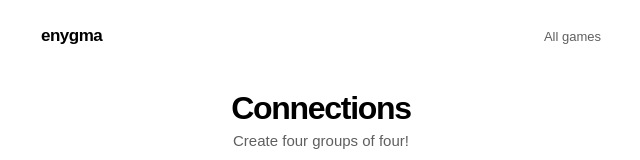
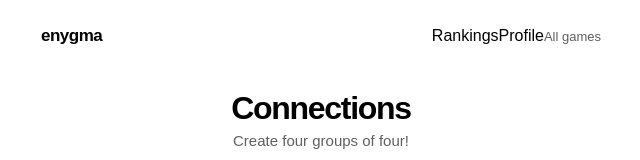
Before and after one commit to enygmaticism/enygma, a plain HTML site: page connections.html in a window 1280 px wide. Shown: the top 160 px of the page, without its empty margins (319-959 px from the left). Drawn offline with Linux system fonts and the light colour scheme; no server answers.

Commit message:
Add player navigation to Connections

```diff
--- a/connections.html
+++ b/connections.html
@@ -10,7 +10,7 @@
   <main class="connections-shell">
     <header class="connections-header">
       <a class="connections-brand" href="index.html">enygma</a>
-      <a class="connections-back" href="index.html">All games</a>
+      <nav class="connections-nav"><a href="rankings.html">Rankings</a><a href="profile.html">Profile</a><a class="connections-back" href="index.html">All games</a></nav>
     </header>
 
     <section class="connections-intro">
```
